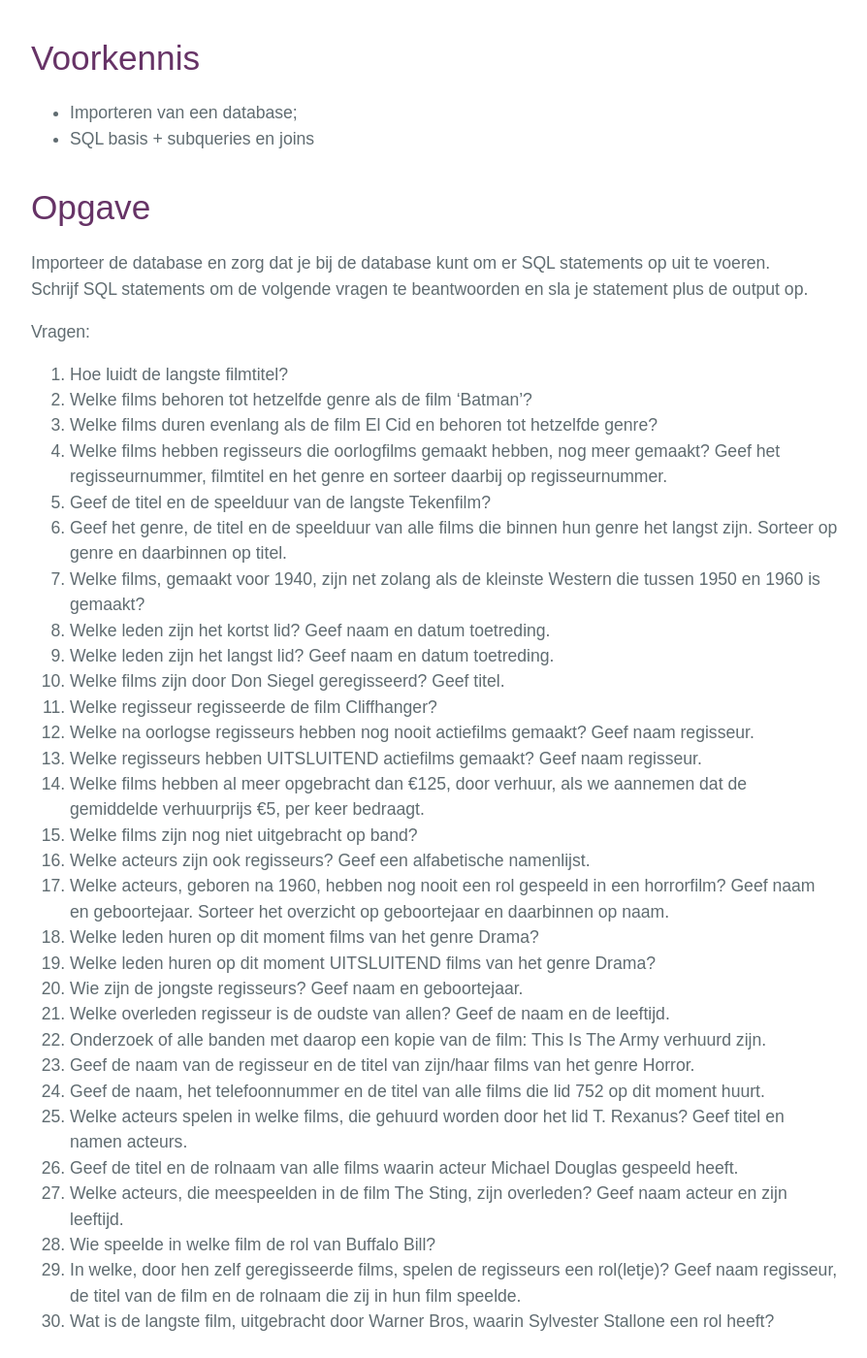
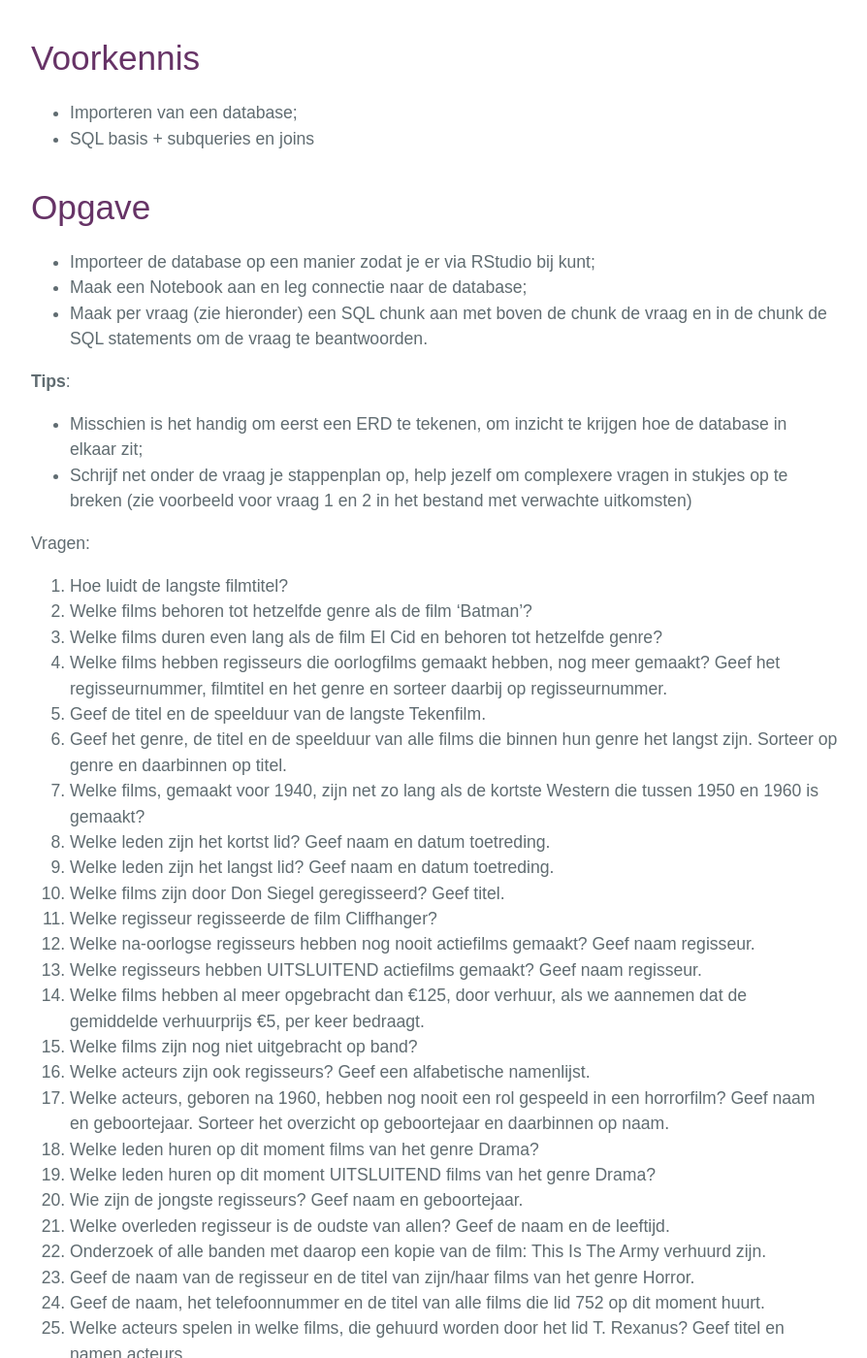
Before and after one commit to ksuilen/ksuilen.github.io, a Jekyll site: the page built from oefening_films3.md, in a window 1280 px wide and 1400 px high, scrolled down 597 px. Shown: the whole window at 97% size, without its empty margins (192-1086 px from the left). Built offline with Jekyll 4.4.1, drawn with Linux system fonts in a browser that asks for light colours; our own code applies the rules of GitHub Pages for plain Markdown files; the repository's description, which GitHub fills in, is left out; some of the changed text lies outside the part shown.

Commit message:
Update SQL oefeningen

```diff
--- a/oefening_films3.md
+++ b/oefening_films3.md
@@ -15,22 +15,28 @@ We stappen in een tijdmachine en gaan terug in de tijd naar een  videoverhuurbed
 - SQL basis + subqueries en joins
 
 # Opgave
-Importeer de database en zorg dat je bij de database kunt om er SQL statements op uit te voeren.
-Schrijf SQL statements om de volgende vragen te beantwoorden en sla je statement plus de output op.
+- Importeer de database op een manier zodat je er via RStudio bij kunt;
+- Maak een Notebook aan en leg connectie naar de database;
+- Maak per vraag (zie hieronder) een SQL chunk aan met boven de chunk de vraag en in de chunk de SQL statements om de vraag te beantwoorden.
+
+**Tips**:
+- Misschien is het handig om eerst een ERD te tekenen, om inzicht te krijgen hoe de database in elkaar zit;
+- Schrijf net onder de vraag je stappenplan op, help jezelf om complexere vragen in stukjes op te breken (zie voorbeeld voor vraag 1 en 2 in het bestand met verwachte uitkomsten)
+
 
 Vragen:
 1. Hoe luidt de langste filmtitel?
 2. Welke films behoren tot hetzelfde genre als de film 'Batman'?
-3. Welke films duren evenlang als de film El Cid en behoren tot hetzelfde genre?
+3. Welke films duren even lang als de film El Cid en behoren tot hetzelfde genre?
 4. Welke films hebben regisseurs die oorlogfilms gemaakt hebben, nog meer gemaakt? Geef het regisseurnummer, filmtitel en het genre en sorteer daarbij op regisseurnummer.
-5. Geef de titel en de speelduur van de langste Tekenfilm?
+5. Geef de titel en de speelduur van de langste Tekenfilm.
 6. Geef het genre, de titel en de speelduur van alle films die binnen hun genre het langst zijn. Sorteer op genre en daarbinnen op titel.
-7. Welke films, gemaakt voor 1940, zijn net zolang als de kleinste Western die tussen 1950 en 1960 is gemaakt?
+7. Welke films, gemaakt voor 1940, zijn net zo lang als de kortste Western die tussen 1950 en 1960 is gemaakt?
 8. Welke leden zijn het kortst lid? Geef naam en datum toetreding.
 9. Welke leden zijn het langst lid? Geef naam en datum toetreding.
 10. Welke films zijn door Don Siegel geregisseerd? Geef titel.
 11. Welke regisseur regisseerde de film Cliffhanger?
-12. Welke na oorlogse regisseurs hebben nog nooit actiefilms gemaakt? Geef naam regisseur.
+12. Welke na-oorlogse regisseurs hebben nog nooit actiefilms gemaakt? Geef naam regisseur.
 13. Welke regisseurs hebben UITSLUITEND actiefilms gemaakt? Geef naam regisseur.
 14. Welke films hebben al meer opgebracht dan €125, door verhuur, als we aannemen dat de gemiddelde verhuurprijs €5, per keer bedraagt.
 15. Welke films zijn nog niet uitgebracht op band?
@@ -49,6 +55,9 @@ Vragen:
 28. Wie speelde in welke film de rol van Buffalo Bill?
 29. In welke, door hen zelf geregisseerde films, spelen de regisseurs een rol(letje)? Geef naam regisseur, de titel van de film en de rolnaam die zij in hun film speelde.
 30. Wat is de langste film, uitgebracht door Warner Bros, waarin Sylvester Stallone een rol heeft?
+31. Welke thrillers worden slechts op 1 band uitgebracht? Sorteer het overzicht op titel.
+32. Van welke regisseurs zijn drie of meer films bekend?
 
 ## Materialen:
 - [Database](assets/file/DATABASE_FILM.zip)
+- [Verwachte uitkomsten](assets/file/films3.pdf) (wordt nog toegevoegd)
```
Also changed, not shown: oefening_films.md (+9 -3 lines), oefening_films2.md (+6 -4 lines).
